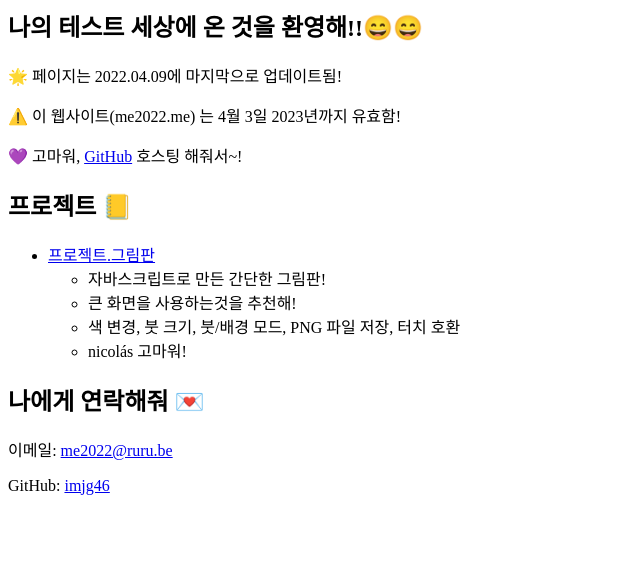
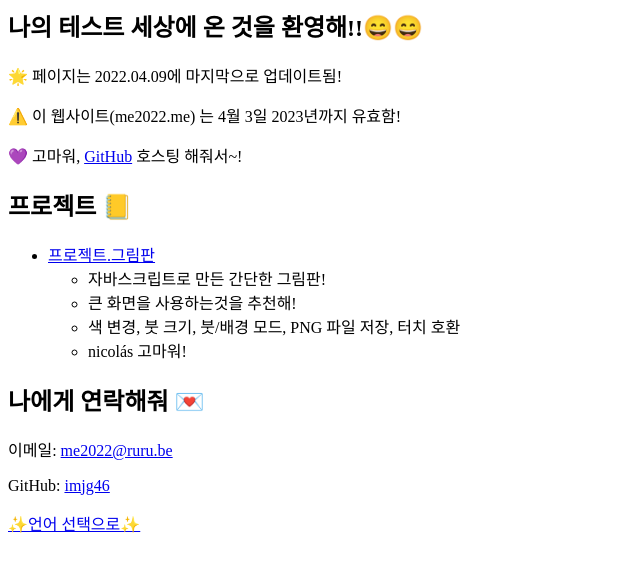
Before and after one commit to imjg46/imjg46.github.io, a plain HTML site: page kor.html in a window 1280 px wide. Shown: the whole page, without its empty margins (0-640 px from the left). Drawn offline with Linux system fonts and the light colour scheme.

Commit message:
Update kor.html

```diff
--- a/kor.html
+++ b/kor.html
@@ -17,3 +17,5 @@
 <h2 id="contact-me-">나에게 연락해줘 💌</h2>
 <p>이메일: <a href="&#109;&#97;&#105;&#x6c;&#116;&#x6f;&#58;&#x6d;&#x65;&#x32;&#x30;&#50;&#50;&#64;&#x72;&#117;&#114;&#x75;&#x2e;&#x62;&#101;">&#x6d;&#x65;&#x32;&#x30;&#50;&#50;&#64;&#x72;&#117;&#114;&#x75;&#x2e;&#x62;&#101;</a></p>
 <p>GitHub: <a href="https://github.com/imjg46">imjg46</a></p>
+
+<a href="http://imjg46.github.io/">✨언어 선택으로✨</a>
```
